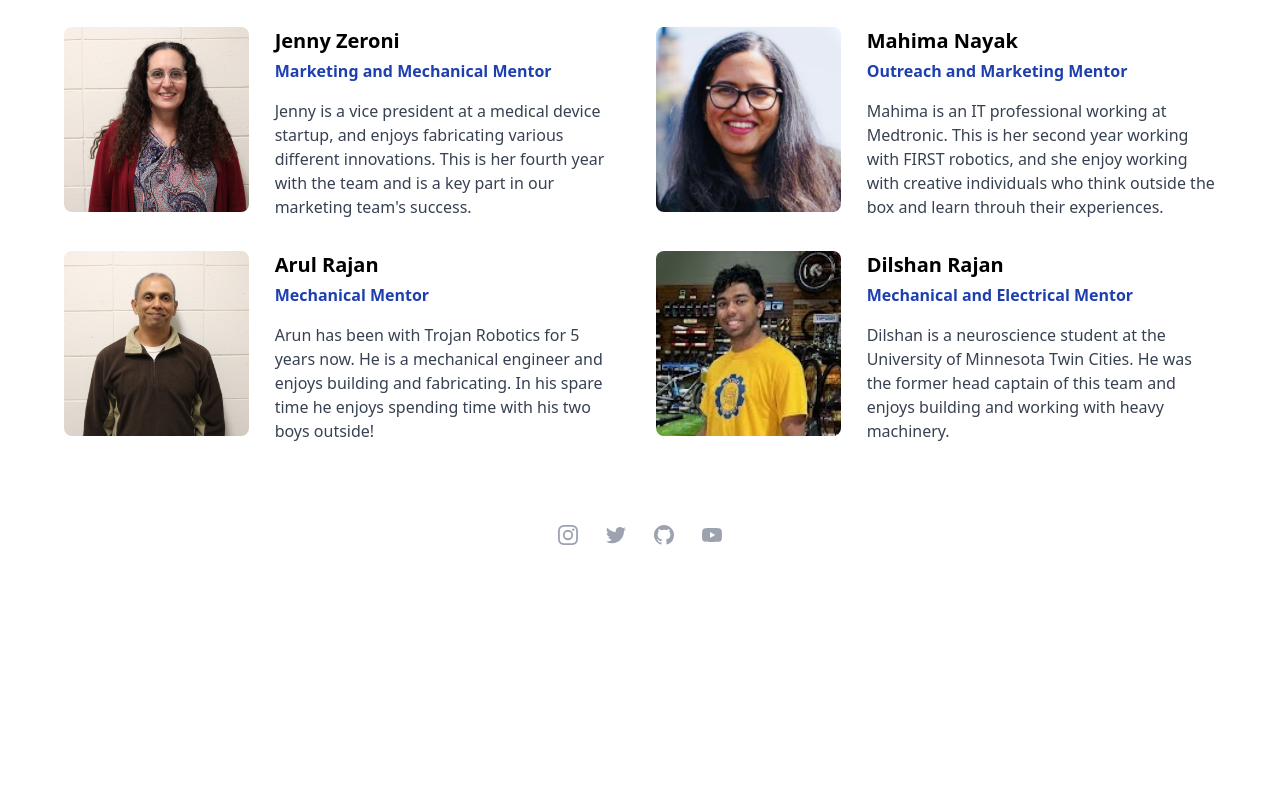
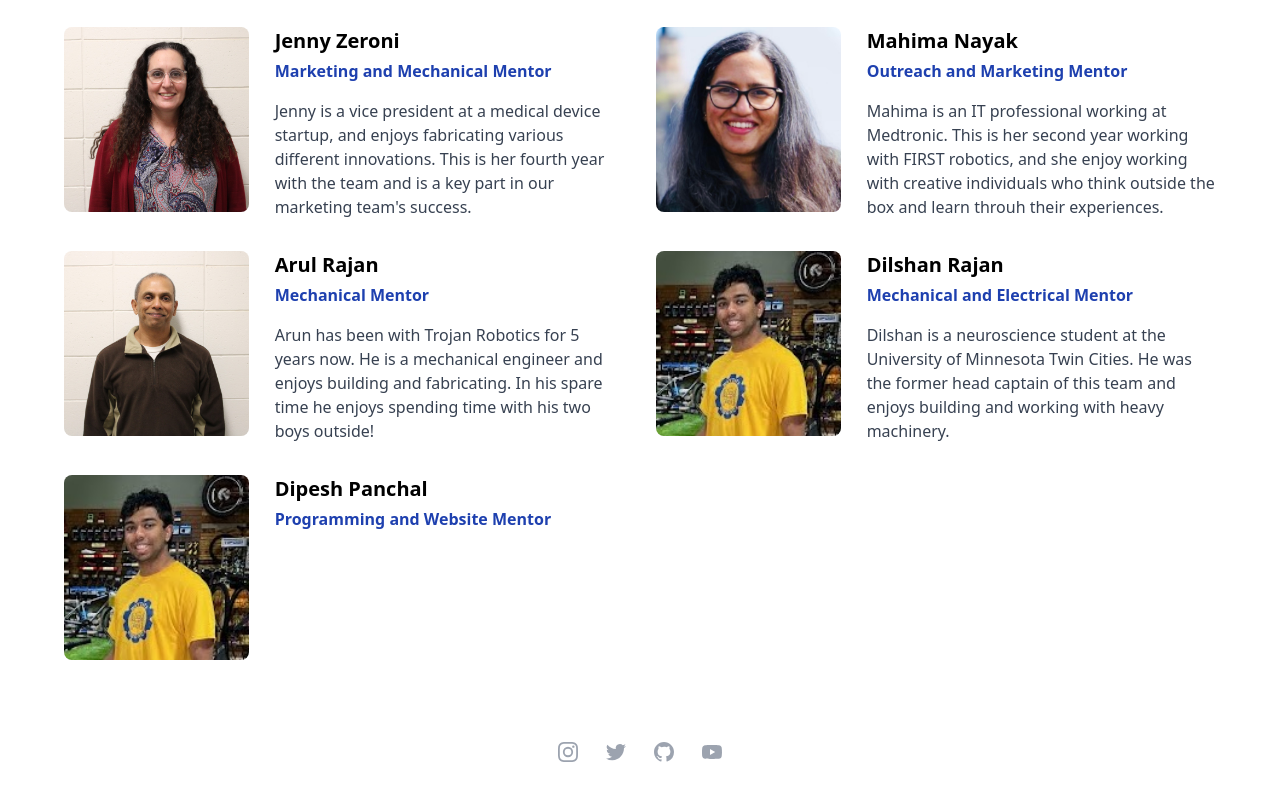
Before and after one commit to Team-2264/RoboticsWebsite, a React (Create React App) app in the folder reactjs/: page /mentors in a window 1280 px wide. Shown: the part 865-1665 px from the top of the page. Before the commit the page ends 1460 px from the top, so only its background shows below. Built offline with nearby package versions, Linux system fonts and the light colour scheme.

Commit message:
add new mentor

```diff
--- a/reactjs/src/pages/MentorsAndCoaches.js
+++ b/reactjs/src/pages/MentorsAndCoaches.js
@@ -63,6 +63,12 @@ export default function MentorsAndCoaches() {
             desc: "Dilshan is a neuroscience student at the University of Minnesota Twin Cities. He was the former head captain of this team and enjoys building and working with heavy machinery.",
             imgSrc: "/mentorImages/dilshanRajan.jpg"
         },
+        {
+            name: "Dipesh Panchal",
+            title: "Programming and Website Mentor",
+            desc: "",
+            imgSrc: "/mentorImages/dilshanRajan.jpg"
+        },
 
     ]
     return (
```
